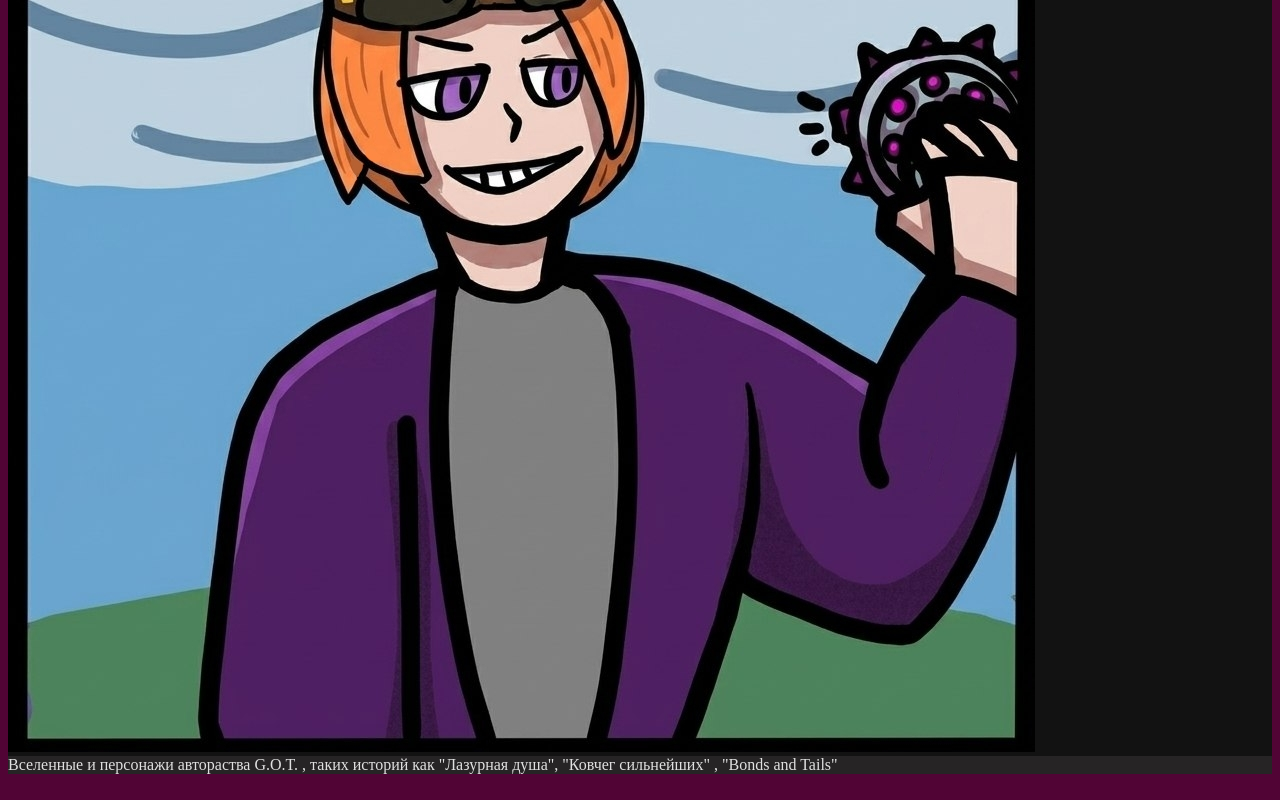
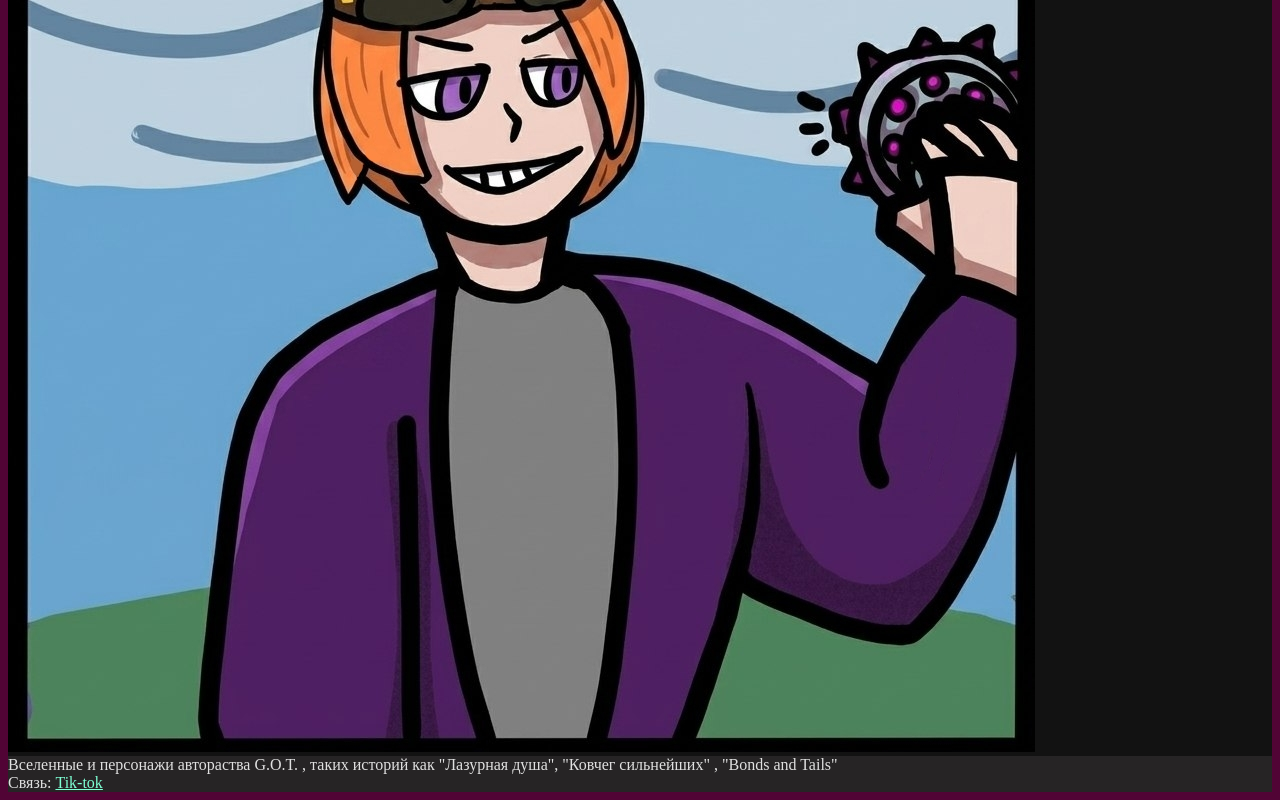
Before and after one commit to WaterVictor68/wiki-of-worlds-Velikeritan, a plain HTML site: page index.html in a window 1280 px wide. Shown: the part 316-1116 px from the top of the page. Drawn offline with Linux system fonts and the light colour scheme.

Commit message:
add footerr

```diff
--- a/index.html
+++ b/index.html
@@ -33,6 +33,9 @@
         Вселенные и персонажи автораства G.O.T. , таких историй как
         "Лазурная душа", "Ковчег сильнейших" , "Bonds and Tails" <!--ионформация-->
     </div>
+    <div>
+        Связь: <a href="https://www.tiktok.com/@krestfyf5as?_r=1&_t=ZS-98BZxZf1Z4e">Tik-tok</a>
+    </div>
 </footer>
 </body>
 </html>
--- a/style.css
+++ b/style.css
@@ -5,7 +5,7 @@ main{
     background-color: #121212;
 }
 footer{
-    background-color: #262425;
+    background-color: #262425; color:#E0E0E0 ;
 }
 #one{
     color: aquamarine;
@@ -19,3 +19,6 @@ body{
 .text{
     color: #E0E0E0;
 }
+a{
+    color: aquamarine;
+}
```
